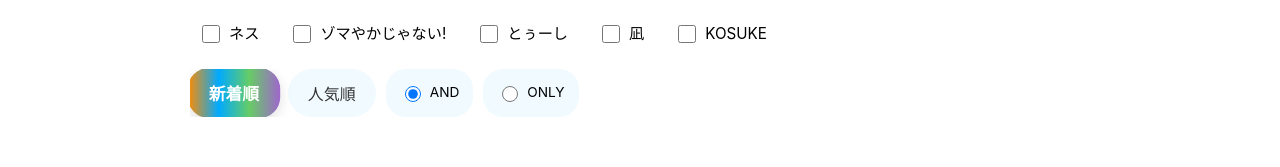
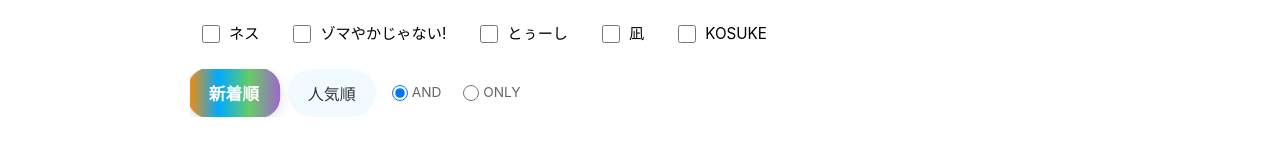
Before and after one commit to makaroniguratan72/espice-search, a plain HTML site: page public/index.html in a window 1280 px wide. Shown: the part 157-324 px from the top of the page. Drawn offline with Linux system fonts and the light colour scheme.

Commit message:
Add files via upload

```diff
--- a/public/style.css
+++ b/public/style.css
@@ -352,3 +352,22 @@ body {
     font-size: 95%;
   }
 }
+/* AND / ONLY をシンプルなテキストにする */
+.mode-switch {
+  border: none;          /* 枠を消す */
+  background: none;      /* 背景を消す */
+  padding: 4px 6px;      /* 最小限の余白だけ */
+  font-size: 90%;        /* 少し控えめにして差をつける */
+  cursor: pointer;
+  color: #666;           /* 新着順・人気順より少し薄い色で差別化 */
+  white-space: nowrap;
+  display: flex;
+  align-items: center;
+  gap: 4px;
+}
+
+.mode-switch input {
+  margin: 0;
+  width: 16px;
+  height: 16px;
+}
```
